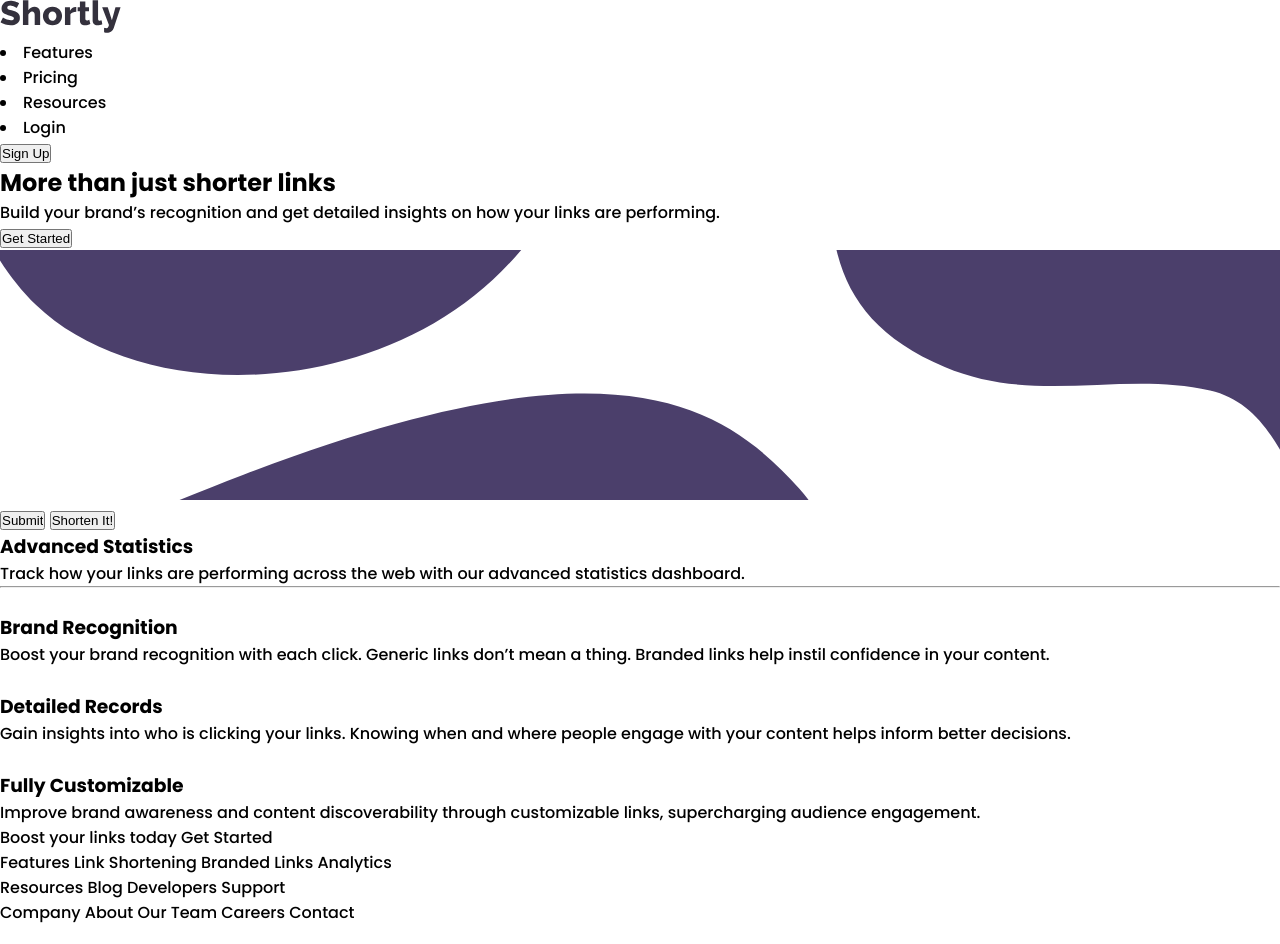
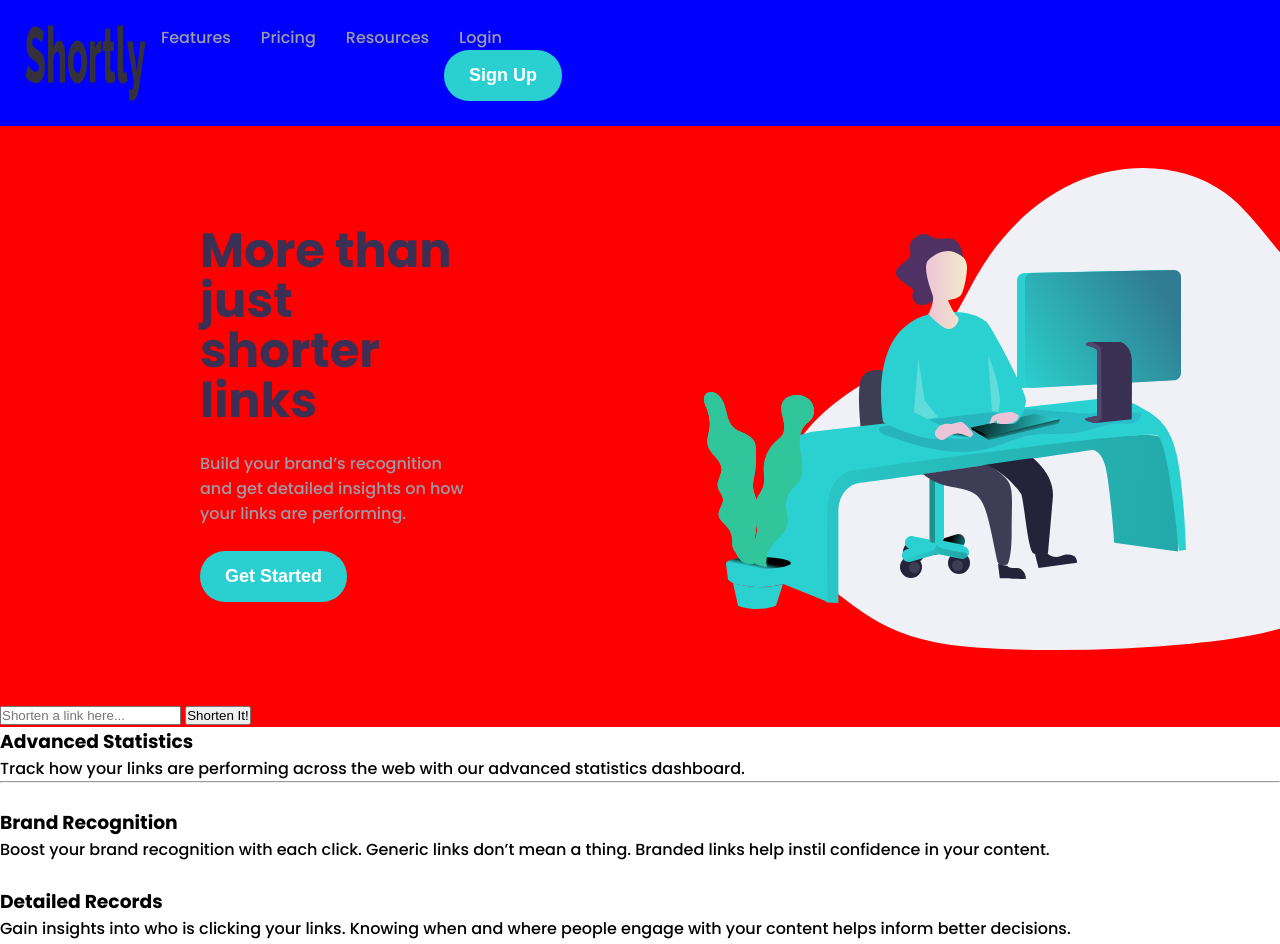
Before and after one commit to Joshwen7947/api-shorten-platform, a plain HTML site: page index.html in a window 1280 px wide. Shown: the top 944 px of the page. Drawn offline with Linux system fonts and the light colour scheme.

Commit message:
starting sass

```diff
--- a/css/styles.scss
+++ b/css/styles.scss
@@ -14,5 +14,69 @@ $veryDarkViolet: hsl(260, 8%, 14%);
 }
 body {
 	font-family: 'Poppins', sans-serif;
+	position: relative;
 }
 ///////////////////////////////////////////////////////////////////////////////////////////
+header {
+	nav {
+		display: flex;
+		padding: 25px;
+		background-color: blue;
+		li {
+			list-style: none;
+			padding: 0 15px;
+			color: $grayishViolet;
+		}
+		.signUp {
+			button {
+				padding: 15px 25px;
+				font-size: 18px;
+				color: white;
+				font-weight: bolder;
+				border: none;
+				border-radius: 25px;
+				background-color: $cyan;
+			}
+		}
+	}
+}
+#section1 {
+	background-color: red;
+	.content-top {
+		padding: 100px;
+		display: flex;
+		.left-side {
+			width: 35%;
+			padding-left: 100px;
+			h1 {
+				font-size: 3rem;
+				line-height: 50px;
+				color: $darkViolet;
+			}
+			p {
+				color: $grayishViolet;
+				padding: 25px 0;
+			}
+			button {
+				padding: 15px 25px;
+				font-size: 18px;
+				color: white;
+				font-weight: bolder;
+				border: none;
+				border-radius: 25px;
+				background-color: $cyan;
+			}
+		}
+		.right-image {
+			position: absolute;
+			left: 55%;
+			top: 15%;
+		}
+		#link-shortener {
+			background-color: green;
+			height: 150px;
+			width: 100%;
+			// z-index: 500;
+		}
+	}
+}
--- a/index.html
+++ b/index.html
@@ -32,11 +32,11 @@
 					<button>Get Started</button>
 				</div>
 				<div class="right-image">
-					<img src="images/bg-boost-desktop.svg" alt="" />
+					<img src="images/illustration-working.svg" alt="" />
 				</div>
 			</div>
 			<div id="link-shortener">
-				<input type="submit" placeholder="Shorten a link here..." />
+				<input type="type" placeholder="Shorten a link here..." />
 				<button>Shorten It!</button>
 			</div>
 		</section>
```
Also changed, not shown: css/styles.css, 1 other file.
